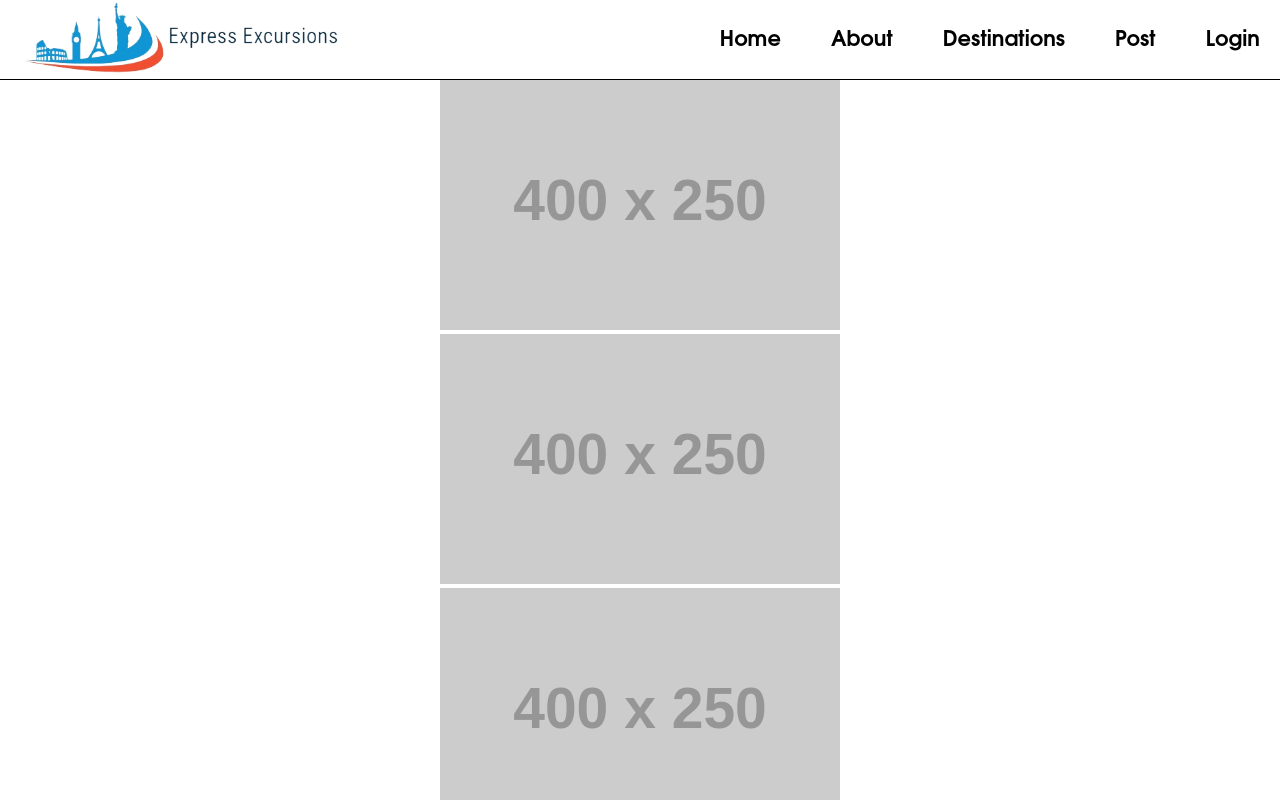
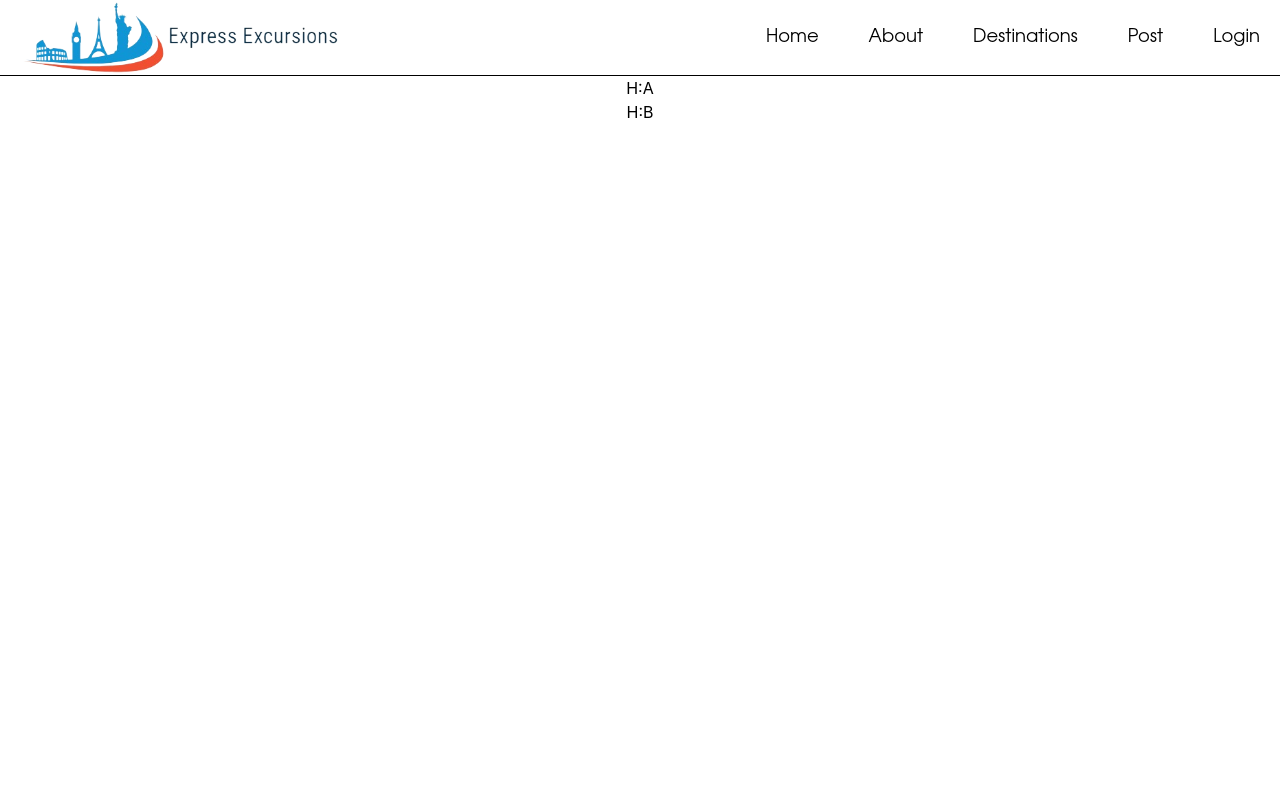
Before and after one commit to SD2president/Express_excursion, a React (Create React App) app in the folder mern_project/: page / in a window 1280 px wide. Shown: the top 800 px of the page. Built offline with nearby package versions, Linux system fonts and the light colour scheme.

Commit message:
checkpoint

```diff
--- a/mern_project/src/App.css
+++ b/mern_project/src/App.css
@@ -88,7 +88,6 @@ button {
 
 /* Home */
 
-
 /* About */
 
 .abCon {
@@ -98,15 +97,19 @@ button {
   border: 2px solid black;
   background-color: white;
   border-radius: 8px;
+  padding: 2rem;
+  margin-top: 0;
+
 }
 
 .abDiv {
   background-color: rgb(199, 199, 199);
-  margin-top: 8rem;
+  padding: 5rem;
+  margin-top: 0;
 }
 
 .abTitle {
-  font-size: 30px;
+  font-size: 35px;
   color: rgb(0, 0, 0);
   font-family: Avantgarde, TeX Gyre Adventor, URW Gothic L, sans-serif;
   font-weight: 700;
@@ -116,6 +119,10 @@ button {
   font-size: 18px;
   color: rgb(0, 0, 0);
   font-family: Avantgarde, TeX Gyre Adventor, URW Gothic L, sans-serif;
+}
+
+#logoAb {
+  width: 150px;
 }
 
 /* New */
@@ -148,3 +155,7 @@ button {
 .newIn {
   width: 250px;
 }
+
+#fileID {
+  margin-left: 100px;
+}
--- a/mern_project/src/components/Card.jsx
+++ b/mern_project/src/components/Card.jsx
@@ -1,12 +1,16 @@
 import React from "react";
 
-const Card = ({title, image, date}) => {
+const Card = ({ title, image, date }) => {
     return (
-    <div>
-        <div className="">
-            <img src={image} alt=""/>
+        <div>
+            <div className="">
+                <img src={image} className="object-cover rounded-[1.2rem]" />
+                <div className="">
+                    <h1>{title}</h1>
+                    <h1>{date}</h1>
+                </div>
+            </div>
         </div>
-    </div>
     );
 };
 
--- /dev/null
+++ b/mern_project/src/components/HomeA.jsx
@@ -0,0 +1,11 @@
+import React from "react";
+
+const HomeA = () => {
+    return (
+        <div>
+            <h1>H:A</h1>
+        </div>
+    );
+};
+
+export default HomeA;
--- /dev/null
+++ b/mern_project/src/components/HomeB.jsx
@@ -0,0 +1,11 @@
+import React from "react";
+
+const HomeB = () => {
+    return (
+        <div>
+            <h1>H:B</h1>
+        </div>
+    );
+};
+
+export default HomeB;
--- a/mern_project/src/index.css
+++ b/mern_project/src/index.css
@@ -1,3 +1,7 @@
+@tailwind base;
+@tailwind components;
+@tailwind utilities;
+
 body {
   margin: 0;
   font-family: -apple-system, BlinkMacSystemFont, 'Segoe UI', 'Roboto', 'Oxygen',
--- a/mern_project/src/views/about.jsx
+++ b/mern_project/src/views/about.jsx
@@ -3,12 +3,10 @@ import React from "react";
 const About = () => {
     return(
     <div className="abDiv">
-        <br/>
         <h1 className="abTitle">
             About Us
         </h1>
         <div className="abCon">
-        <br/>
         <p className="ab">
         Welcome to our travel blog! We are passionate wanderers who believe that traveling is an extraordinary journey that enriches our lives in countless ways. Our website is dedicated to sharing our adventures, experiences, and insights with fellow travel enthusiasts like you.
         </p>
@@ -30,6 +28,8 @@ const About = () => {
         <p className="ab">
         Thank you for being a part of our travel community. Together, let's embark on a world of discovery and create a tapestry of wanderlust!
         </p>
+        <br/>
+        <img  id='logoAb' src='/images/logoOnly.png' alt="Express Excrusions Logo"></img>
         </div>
     </div>
     )
--- a/mern_project/src/views/feed.jsx
+++ b/mern_project/src/views/feed.jsx
@@ -1,11 +1,29 @@
 import React from "react";
+import Card from "../components/Card";
 
 function Feed() {
-    return (
+  const cards = [
+    { title: "Texas, USA", image: "https://dummyimage.com/400x250/000/fff.jpg", date: "1/1/2024" },
+    { title: "Texas, USA", image: "https://dummyimage.com/400x250/000/fff.jpg", date: "1/1/2024" },
+    { title: "Texas, USA", image: "https://dummyimage.com/400x250/000/fff.jpg", date: "1/1/2024" },
+    { title: "Texas, USA", image: "https://dummyimage.com/400x250/000/fff.jpg", date: "1/1/2024" },
+    { title: "Texas, USA", image: "https://dummyimage.com/400x250/000/fff.jpg", date: "1/1/2024" },
+    { title: "Texas, USA", image: "https://dummyimage.com/400x250/000/fff.jpg", date: "1/1/2024" },
+    { title: "Texas, USA", image: "https://dummyimage.com/400x250/000/fff.jpg", date: "1/1/2024" },
+    { title: "Texas, USA", image: "https://dummyimage.com/400x250/000/fff.jpg", date: "1/1/2024" },
+    { title: "Texas, USA", image: "https://dummyimage.com/400x250/000/fff.jpg", date: "1/1/2024" }
+  ]
+  return (
     <div>
-        Feed
+      <div className="flex justify-center mt-8">
+        <div className="grid grid-cols-3 gap-y-5 gap-x-5" id="homeGrid">
+          {cards.map((card) => (
+            <Card title={card.title} image={card.image} date={card.date} />
+          ))}
+        </div>
+      </div>
     </div>
-    );
-  }
+  );
+}
 
 export default Feed
--- a/mern_project/src/views/home.jsx
+++ b/mern_project/src/views/home.jsx
@@ -1,26 +1,18 @@
 import React from "react";
-import Card from "../components/Card";
+import HomeA from "../components/HomeA";
+import HomeB from "../components/HomeB";
 
 const Home = () => {
-    const cards = [
-        { title: "Texas, USA", image: "https://dummyimage.com/400x250/000/fff.jpg", date: "1/1/2024"},
-        { title: "Texas, USA", image: "https://dummyimage.com/400x250/000/fff.jpg", date: "1/1/2024"},
-        { title: "Texas, USA", image: "https://dummyimage.com/400x250/000/fff.jpg", date: "1/1/2024"},
-        { title: "Texas, USA", image: "https://dummyimage.com/400x250/000/fff.jpg", date: "1/1/2024"},
-        { title: "Texas, USA", image: "https://dummyimage.com/400x250/000/fff.jpg", date: "1/1/2024"},
-        { title: "Texas, USA", image: "https://dummyimage.com/400x250/000/fff.jpg", date: "1/1/2024"},
-        { title: "Texas, USA", image: "https://dummyimage.com/400x250/000/fff.jpg", date: "1/1/2024"},
-        { title: "Texas, USA", image: "https://dummyimage.com/400x250/000/fff.jpg", date: "1/1/2024"},
-        { title: "Texas, USA", image: "https://dummyimage.com/400x250/000/fff.jpg", date: "1/1/2024"}
-    ]
-    return(
-    <div className="pt-3">
-        <div className="grid grid-cols-1 gap-4">
-            {cards.map((card) => (
-            <Card title={card.title} image={card.image} date={card.date}/>
-            ))}
+    return (
+         //home container
+        <div>
+            <div>
+                <HomeA/>
+            </div>
+            <div>
+                <HomeB/>
+            </div>
         </div>
-    </div>
     )
 }
 export default Home
--- a/mern_project/src/views/new.jsx
+++ b/mern_project/src/views/new.jsx
@@ -1,7 +1,7 @@
 import React from "react";
 
 const New = () => {
-    return(
+    return (
         <div className="newDiv">
             <h1 id="newID">
                 Post
@@ -9,9 +9,9 @@ const New = () => {
             <form className="newForm">
                 Auhtor: <input type="text" className="newIn"></input>
                 Destination: <input type="text" className="newIn"></input>
-        Image{`(s)`}: <input type="text" className="newIn"></input>
                 Date: <input type="text" className="newIn"></input>
-        Comment: <textarea rows = "10"></textarea>
+                Image{`(s)`}: <input type="file" className="newIn" id="fileID"></input>
+                Comment: <textarea rows="10"></textarea>
             </form>
             <button>Submit</button>
         </div>
--- /dev/null
+++ b/mern_project/tailwind.config.js
@@ -0,0 +1,10 @@
+/** @type {import('tailwindcss').Config} */
+module.exports = {
+  content: [
+    "./src/**/*.{js,jsx,ts,tsx}",
+  ],
+  theme: {
+    extend: {},
+  },
+  plugins: [],
+}
```
Also changed, not shown: mern_project/public/images/logoOnly.png (added), 1 other file (tests, documents, lock files or other folders). Lines whose indentation alone changed are shown as unchanged.
